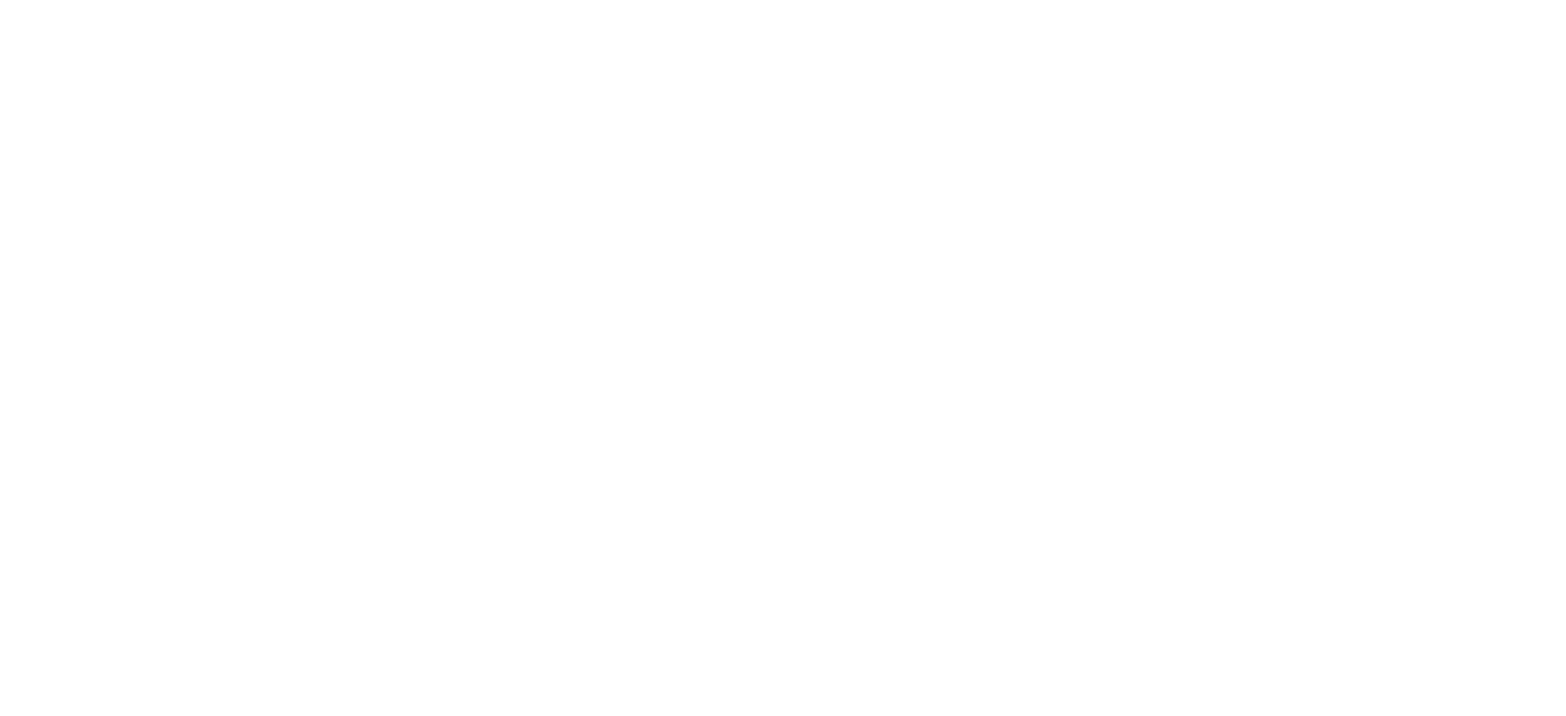
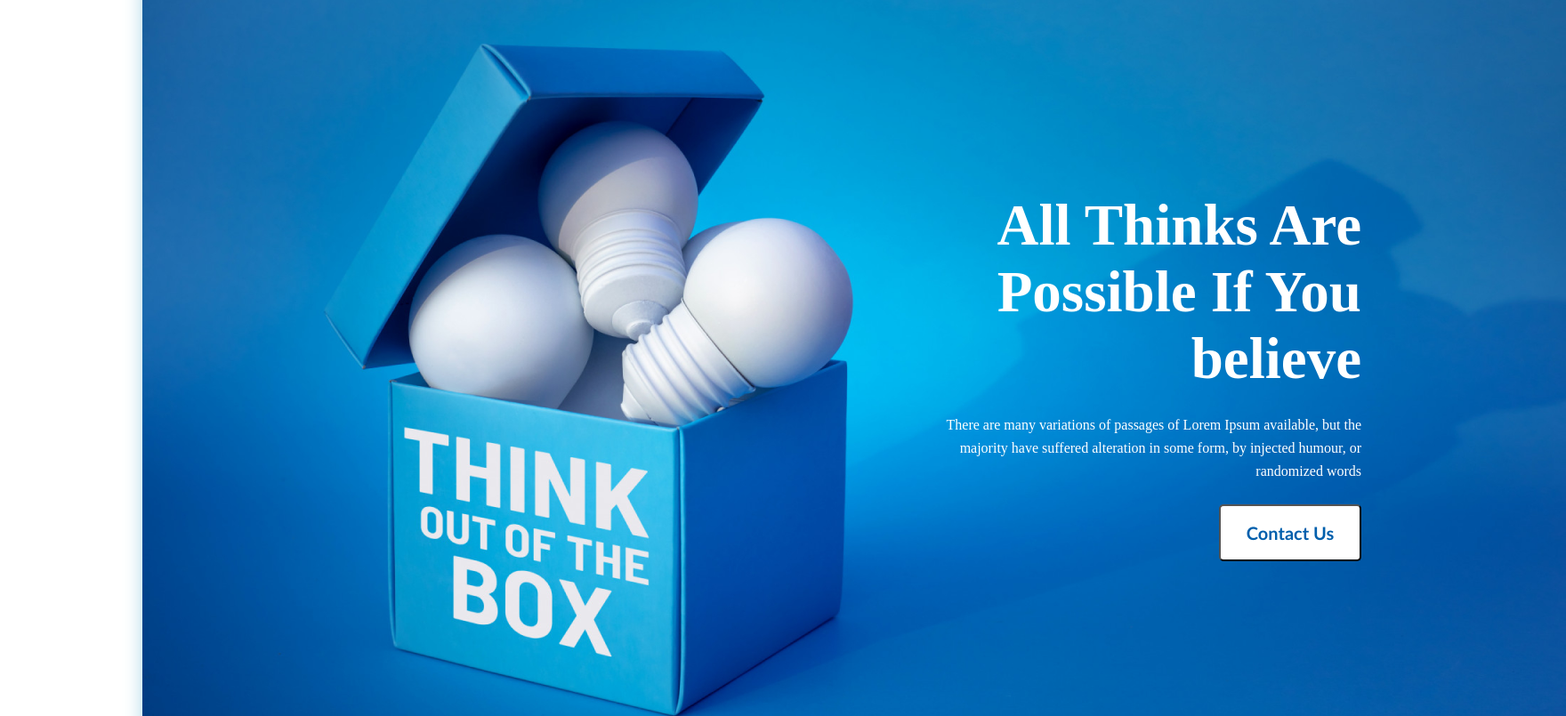
Before and after one commit to Ankit0188/assignment, a plain HTML site: page index.html in a window 1280 px wide. Shown: the top 805 px of the page at 89% size, 1760 px wide, since content can reach past the window. Drawn offline with Linux system fonts and the light colour scheme.

Commit message:
top section done

```diff
--- a/index.html
+++ b/index.html
@@ -1,11 +1,22 @@
 <!DOCTYPE html>
 <html lang="en">
-<head>
-    <meta charset="UTF-8">
-    <meta name="viewport" content="width=device-width, initial-scale=1.0">
+  <head>
+    <meta charset="UTF-8" />
+    <meta name="viewport" content="width=device-width, initial-scale=1.0" />
     <title>Assignment</title>
-</head>
-<body>
-
-</body>
+    <link rel="stylesheet" href="styles/style.css" />
+  </head>
+  <body>
+    <section class="top">
+      <div class="header">
+        <h1 class="first-headline">All Thinks Are Possible If You believe</h1>
+        <p class="first-paragraph">
+          There are many variations of passages of Lorem Ipsum available, but
+          the majority have suffered alteration in some form, by injected
+          humour, or randomized words
+        </p>
+        <button class="first-button">Contact Us</button>
+      </div>
+    </section>
+  </body>
 </html>
--- a/styles/style.css
+++ b/styles/style.css
@@ -0,0 +1,57 @@
+* {
+  margin: 0;
+  margin-bottom: 250px;
+}
+.top {
+  margin-right: 160px;
+  margin-left: 160px;
+  background-image: linear-gradient(lightgray, #fff);
+  box-shadow: 20px 0px 20px 20px lightblue;
+}
+.header {
+  width: 1600px;
+  height: 808px;
+  flex-shrink: 0;
+  background-image: url("../images/banner/banner3.png");
+}
+.first-headline {
+  width: 525px;
+  color: #fff;
+  text-align: right;
+  font-family: Work Sans;
+  font-size: 65px;
+  font-style: normal;
+  font-weight: 700;
+  line-height: normal;
+  padding-left: 845px;
+  padding-top: 216px;
+  margin-bottom: 24px;
+}
+.first-paragraph {
+  width: 494px;
+  padding-left: 876px;
+  padding-right: 230px;
+  color: #fff;
+  text-align: right;
+  font-family: work sans;
+  font-size: 16px;
+  font-style: normal;
+  font-weight: 400;
+  line-height: 26px;
+  margin-bottom: 24px;
+}
+.first-button {
+  width: 160px;
+  height: 64px;
+  flex-shrink: 0;
+  border-radius: 5px;
+  background: #fff;
+  margin-left: 1210px;
+  color: #005fac;
+  text-align: center;
+  font-family:'Gill Sans', 'Gill Sans MT', Calibri, 'Trebuchet MS', sans-serif;
+  font-size: 20px;
+  font-style: normal;
+  font-weight: 600;
+  line-height: normal;
+}
```
